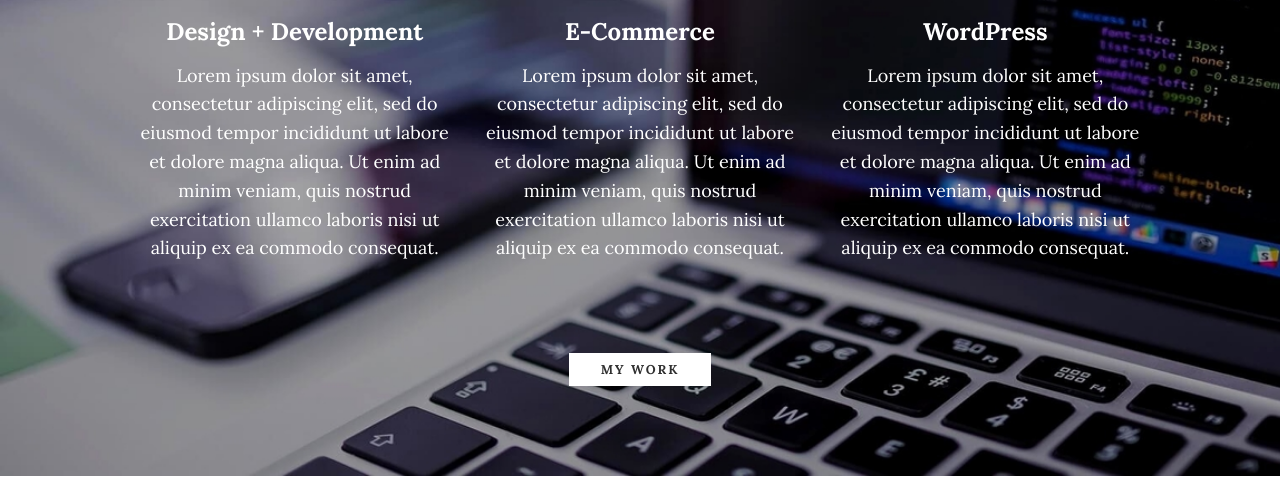
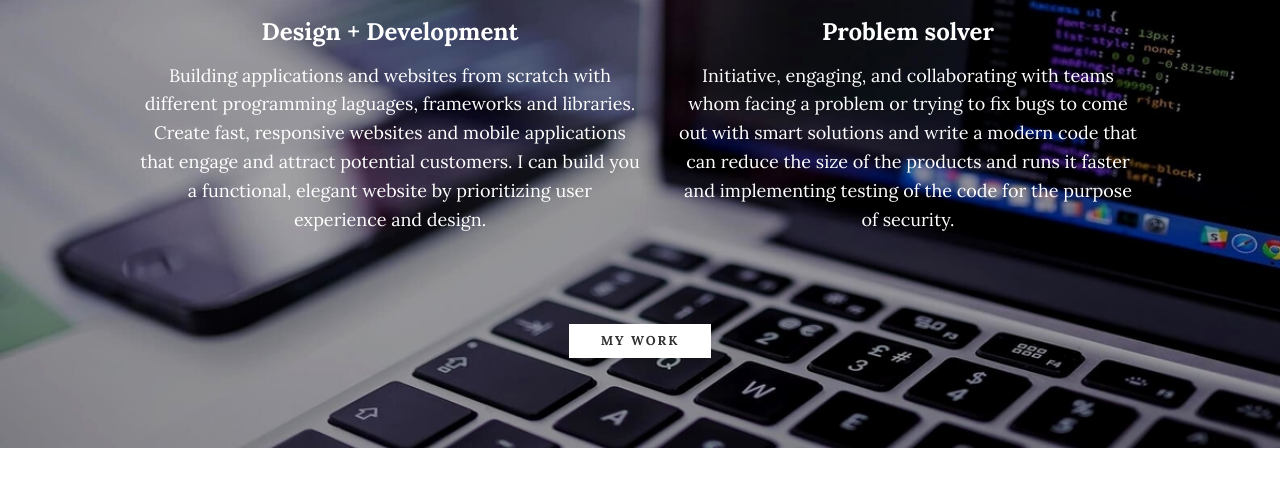
Before and after one commit to Hayder-Suwaed/portfoilo, a plain HTML site: page index.html in a window 1280 px wide. Shown: the part 724-1202 px from the top of the page. Drawn offline with nearby package versions, Linux system fonts and the light colour scheme.

```diff
--- a/index.html
+++ b/index.html
@@ -54,34 +54,29 @@
       <div class="service">
         <h3>Design + Development</h3>
         <p>
-          Lorem ipsum dolor sit amet, consectetur adipiscing elit, sed do
-          eiusmod tempor incididunt ut labore et dolore magna aliqua. Ut enim
-          ad minim veniam, quis nostrud exercitation ullamco laboris nisi ut
-          aliquip ex ea commodo consequat.
+          Building applications and websites from scratch with different programming laguages, frameworks and libraries.
+          Create fast, responsive websites and mobile applications that engage and attract potential customers. I can
+          build you a functional, elegant website by prioritizing user experience and design.
         </p>
       </div>
       <!-- / service -->
 
       <div class="service">
-        <h3>E-Commerce</h3>
+        <h3>Problem solver</h3>
+        <p>
+          Initiative, engaging, and collaborating with teams whom facing a problem or trying to fix bugs to come out with smart solutions and write a modern code that can reduce the size of the products and runs it faster and implementing testing of the code for the purpose of security.        </p>
+      </div>
+      <!-- / service -->
+
+      <!-- <div class="service">
+        <h3>UI De</h3>
         <p>
           Lorem ipsum dolor sit amet, consectetur adipiscing elit, sed do
           eiusmod tempor incididunt ut labore et dolore magna aliqua. Ut enim
           ad minim veniam, quis nostrud exercitation ullamco laboris nisi ut
           aliquip ex ea commodo consequat.
         </p>
-      </div>
-      <!-- / service -->
-
-      <div class="service">
-        <h3>WordPress</h3>
-        <p>
-          Lorem ipsum dolor sit amet, consectetur adipiscing elit, sed do
-          eiusmod tempor incididunt ut labore et dolore magna aliqua. Ut enim
-          ad minim veniam, quis nostrud exercitation ullamco laboris nisi ut
-          aliquip ex ea commodo consequat.
-        </p>
-      </div>
+      </div> -->
       <!-- / service -->
     </div>
     <!-- / services -->
@@ -98,10 +93,13 @@
 
     <div class="about-me__body">
       <p>
-        A Full-Stack Web Developer with a passion for conceptualizing, designing, and deploying software solutions. With a track record of developing innovative projects.
+        A Full-Stack Web Developer with a passion for conceptualizing, designing, and deploying software solutions. With
+        a track record of developing innovative projects.
       </p>
       <p>
-        I am a highly motivated self-starter and passion for learning and new ideas. I demonstrate this with good experience in complex integration for building applications and websites, where I stretch myself and innovate to deliver above and beyond expectations.
+        I am a highly motivated self-starter and passion for learning and new ideas. I demonstrate this with good
+        experience in complex integration for building applications and websites, where I stretch myself and innovate to
+        deliver above and beyond expectations.
       </p>
     </div>
 
```
